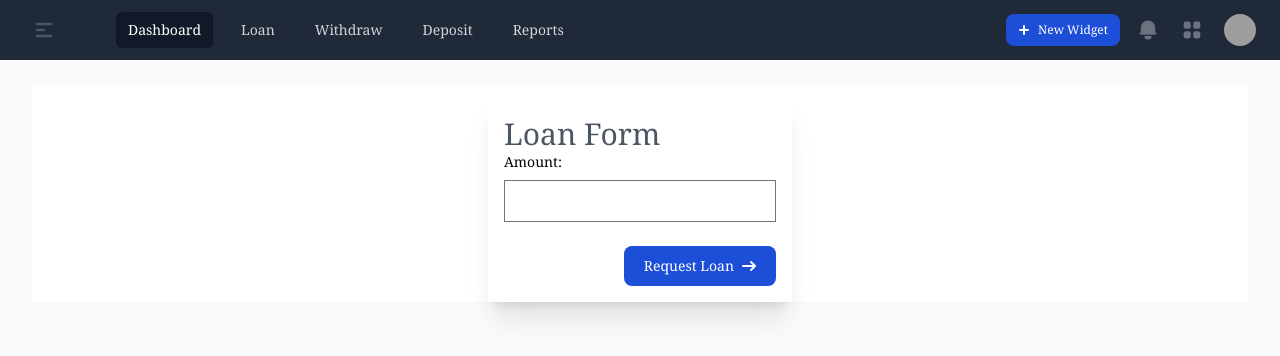
After one commit to Md-Borhan-Uddin/BMS.github.io, a Django app: page /accounts/loan/ in a window 1280 px wide. The commit adds this page. Shown: the top 356 px of the page. Run offline with Django 4.2, Linux system fonts and the light colour scheme; the visitor is signed in with stand-in values (Sample User, id 1); style sheets or scripts are compiled from the project's sources; some libraries are stand-ins or nearby versions; grey boxes are pictures that could not be loaded.

Commit message:
create trasactionform,transactionmixin,templates

```diff
--- a/accounts/forms.py
+++ b/accounts/forms.py
@@ -1,6 +1,9 @@
-from typing import Any, Dict
+from typing import Any, Dict, Mapping, Optional, Type, Union
 from django.contrib.auth.forms import UserCreationForm
 from django import forms
+from django.core.files.base import File
+from django.db.models.base import Model
+from django.forms.utils import ErrorList
 
 from accounts.models import Transaction
 
@@ -21,9 +24,36 @@ class TransactinForm(forms.ModelForm):
         model = Transaction
         fields = ('amount',)
 
-
+    def __init__(self, *args, **kwargs):
+        self.account = kwargs.pop('account')
+        return super().__init__(*args, **kwargs)
 
 class LoanForm(TransactinForm):
 
-    def clean(self):
+    def clean(self,*args, **kwargs):
+        print(self.account)
+        amount = self.cleaned_data.get('amount')
+        if amount<300:
+            raise forms.ValidationError('you do not get loan less then 300 ')
         return super().clean()
+
+
+
+class WithdrawForm(TransactinForm):
+
+    def clean(self,*args, **kwargs):
+        print(kwargs)
+        amount = self.cleaned_data.get('amount')
+        if amount<300:
+            raise forms.ValidationError('you do not get loan less then 300 ')
+        return super().clean()
+
+
+class DepositForm(TransactinForm):
+
+    def clean(self,*args, **kwargs):
+        print(kwargs)
+        amount = self.cleaned_data.get('amount')
+        if amount<300:
+            raise forms.ValidationError('you do not get loan less then 300 ')
+        return super().clean()
--- a/accounts/models.py
+++ b/accounts/models.py
@@ -22,7 +22,7 @@ class Account(models.Model):
 
 
 class Transaction(models.Model):
-    user = models.ForeignKey("auth.User", on_delete=models.CASCADE, related_name='transactions')
+    user = models.ForeignKey(Account, on_delete=models.CASCADE, related_name='transactions')
     amount = models.DecimalField(_("Amount"),max_digits=12,decimal_places=2)
     transaction_type = models.CharField(_('Type'),choices=TransactionType.choices, max_length=10)
     create = models.DateTimeField(auto_now_add=True)
--- a/accounts/urls.py
+++ b/accounts/urls.py
@@ -1,9 +1,11 @@
 from django.urls import path
-from accounts.views import TransactionCreateView, UserCreateView
+from accounts.views import UserCreateView,LoanCreateView,WithdrawCreateView,DepositCreateView
 
 app_name = 'accounts'
 
 urlpatterns = [
     path("register/", UserCreateView.as_view(), name="register"),
-    path("transaction/", TransactionCreateView.as_view(), name="transaction"),
+    path("loan/", LoanCreateView.as_view(), name="loan"),
+    path("withdraw/", WithdrawCreateView.as_view(), name="withdraw"),
+    path("deposit/", DepositCreateView.as_view(), name="deposit"),
 ]
--- a/accounts/views.py
+++ b/accounts/views.py
@@ -1,11 +1,16 @@
+from typing import Any, Dict
 from django.forms.models import BaseModelForm
 from django.http import HttpResponse
 from django.shortcuts import render
 from django.urls import reverse_lazy
 from django.views.generic import CreateView
 from django.contrib.auth.models import User
+from django.contrib.auth.mixins import LoginRequiredMixin
 
-from accounts.forms import RegistrationForm, TransactinForm
+
+
+from accounts.constant import TransactionType
+from accounts.forms import DepositForm, LoanForm, RegistrationForm, TransactinForm, WithdrawForm
 from accounts.models import Transaction
 
 
@@ -19,10 +24,52 @@ class UserCreateView(CreateView):
     success_url = reverse_lazy('home')
 
 
-class TransactionCreateView(CreateView):
+class TransactionMixin(LoginRequiredMixin,CreateView):
     model = Transaction
-    template_name = "accounts/transaction.html"
-    form_class = TransactinForm
+    title = None
+
+    def get_form_kwargs(self) -> Dict[str, Any]:
+        kwargs = super().get_form_kwargs()
+        kwargs.update({'account':self.model.user})
+        return kwargs
+
+
+
+class LoanCreateView(TransactionMixin):
+    model = Transaction
+    template_name = "accounts/loan.html"
+    form_class = LoanForm
+
+
 
     def form_valid(self, form: BaseModelForm) -> HttpResponse:
+        form = form.save(commit=False)
+        form.transaction_type = TransactionType.LOAN
         return super().form_valid(form)
+
+
+
+class WithdrawCreateView(TransactionMixin):
+    model = Transaction
+    template_name = "accounts/withdraw.html"
+    form_class = WithdrawForm
+
+
+
+    def form_valid(self, form: BaseModelForm) -> HttpResponse:
+        form = form.save(commit=False)
+        form.transaction_type = TransactionType.LOAN
+        return super().form_valid(form)
+
+
+class DepositCreateView(TransactionMixin):
+    model = Transaction
+    template_name = "accounts/deposit.html"
+    form_class = DepositForm
+
+
+
+    def form_valid(self, form: BaseModelForm) -> HttpResponse:
+        form = form.save(commit=False)
+        form.transaction_type = TransactionType.LOAN
+        return super().form_valid(form)
--- /dev/null
+++ b/templates/accounts/loan.html
@@ -0,0 +1,31 @@
+{% extends 'base.html' %}
+
+{% block content %}
+
+<div class="flex my-auto justify-center h-2/3 bg-white dark:bg-gray-800">
+    <form class="p-4 shadow-xl mt-4" method='POST'>
+        {% csrf_token %}
+        <h3 class="text-3xl text-gray-600 dark:text-gray-100">Loan Form</h3>
+        {% for field in form %}
+        <div class="mb-6">
+            <label for="email" class="block mb-2 text-sm font-medium text-black dark:text-white">{{field.label_tag}}</label>
+            {{field}}
+            <div class="text-red-500">
+                {{field.errors}}
+            </div>
+        </div>
+
+        {% endfor %}
+        <div class="flex justify-end">
+            <button type="submit" class="text-white  bg-blue-700 hover:bg-blue-800 focus:ring-4 focus:outline-none focus:ring-blue-300 font-medium rounded-lg text-sm px-5 py-2.5 text-center inline-flex items-center dark:bg-blue-600 dark:hover:bg-blue-700 dark:focus:ring-blue-800">
+                Request Loan
+                <svg class="w-3.5 h-3.5 ml-2" aria-hidden="true" xmlns="http://www.w3.org/2000/svg" fill="none" viewBox="0 0 14 10">
+                <path stroke="currentColor" stroke-linecap="round" stroke-linejoin="round" stroke-width="2" d="M1 5h12m0 0L9 1m4 4L9 9"/>
+              </svg>
+            </button>
+        </div>
+    </form>
+
+</div>
+
+{% endblock content %}
--- a/templates/base.html
+++ b/templates/base.html
@@ -27,8 +27,6 @@
 
 
 		<script src="https://cdnjs.cloudflare.com/ajax/libs/flowbite/1.8.1/flowbite.min.js"></script>
-		<script src="{% static 'js/main.js' %}" defer
-		data-url="{% url 'accounts:transaction' %}"
-		></script>
+
 	</body>
 </html>
--- a/templates/common/navbar.html
+++ b/templates/common/navbar.html
@@ -13,11 +13,11 @@
               <div class="hidden md:block">
                 <div class="ml-10 flex items-baseline space-x-4">
                   <!-- Current: "bg-gray-900 text-white", Default: "text-gray-300 hover:bg-gray-700 hover:text-white" -->
-                  <a href="#" class="bg-gray-900 text-white rounded-md px-3 py-2 text-sm font-medium" aria-current="page">Dashboard</a>
-                  <button id="loan" type='button' data-modal-target="modalform" data-modal-toggle="modalform" class="text-gray-300 hover:bg-gray-700 hover:text-white rounded-md px-3 py-2 text-sm font-medium">Loan</button>
-                <button id="Withdraw" type='button' data-modal-target="modalform" data-modal-toggle="modalform" class="text-gray-300 hover:bg-gray-700 hover:text-white rounded-md px-3 py-2 text-sm font-medium">Withdraw</button>
-                <button id="deposit" type='button' data-modal-target="modalform" data-modal-toggle="modalform" class="text-gray-300 hover:bg-gray-700 hover:text-white rounded-md px-3 py-2 text-sm font-medium">Deposit</button>
-                <a href='#'  class="text-gray-300 hover:bg-gray-700 hover:text-white rounded-md px-3 py-2 text-sm font-medium">Reports</button>
+                  <a href="/" class="bg-gray-900 text-white rounded-md px-3 py-2 text-sm font-medium" aria-current="page">Dashboard</a>
+                  <a href="{% url 'accounts:loan' %}"  class="text-gray-300 hover:bg-gray-700 hover:text-white rounded-md px-3 py-2 text-sm font-medium">Loan</a>
+                <a href="{% url 'accounts:withdraw' %}" class="text-gray-300 hover:bg-gray-700 hover:text-white rounded-md px-3 py-2 text-sm font-medium">Withdraw</a>
+                <a href="{% url 'accounts:deposit' %}" class="text-gray-300 hover:bg-gray-700 hover:text-white rounded-md px-3 py-2 text-sm font-medium">Deposit</a>
+                <a href='#'  class="text-gray-300 hover:bg-gray-700 hover:text-white rounded-md px-3 py-2 text-sm font-medium">Reports</a>
                 </div>
               </div>
             </div>
@@ -186,29 +186,3 @@
       </div>
   </nav>
 </header>
-
-  <!-- Main modal -->
-  <div id="modalform" tabindex="-1" aria-hidden="true" class="fixed top-0 left-0 right-0 z-50 hidden w-full p-4 overflow-x-hidden overflow-y-auto md:inset-0 h-[calc(100%-1rem)] max-h-full">
-      <div class="relative w-full max-w-md max-h-full">
-          <!-- Modal content -->
-          <div class="relative bg-white rounded-lg shadow dark:bg-gray-700">
-              <button type="button" class="absolute top-3 right-2.5 text-gray-400 bg-transparent hover:bg-gray-200 hover:text-gray-900 rounded-lg text-sm w-8 h-8 ml-auto inline-flex justify-center items-center dark:hover:bg-gray-600 dark:hover:text-white" data-modal-hide="modalform">
-                  <svg class="w-3 h-3" aria-hidden="true" xmlns="http://www.w3.org/2000/svg" fill="none" viewBox="0 0 14 14">
-                      <path stroke="currentColor" stroke-linecap="round" stroke-linejoin="round" stroke-width="2" d="m1 1 6 6m0 0 6 6M7 7l6-6M7 7l-6 6"/>
-                  </svg>
-                  <span class="sr-only">Close modal</span>
-              </button>
-              <div class="px-6 py-6 lg:px-8">
-                  <h3 class="mb-4 text-xl font-medium text-gray-900 dark:text-white">Sign in to our platform</h3>
-                  <form class="space-y-6" action="" id="form">
-                      <div>
-                          <label for="amount" class="block mb-2 text-sm font-medium text-gray-900 dark:text-white">Amount</label>
-                          <input type="number" name="amount" id="amount" class="bg-gray-50 border border-gray-300 text-gray-900 text-sm rounded-lg focus:ring-blue-500 focus:border-blue-500 block w-full p-2.5 dark:bg-gray-600 dark:border-gray-500 dark:placeholder-gray-400 dark:text-white" placeholder="Amount" required>
-                      </div>
-                      <button type="submit" id="submitBtn" class="w-full text-white bg-blue-700 hover:bg-blue-800 focus:ring-4 focus:outline-none focus:ring-blue-300 font-medium rounded-lg text-sm px-5 py-2.5 text-center dark:bg-blue-600 dark:hover:bg-blue-700 dark:focus:ring-blue-800">Loan</button>
-
-                  </form>
-              </div>
-          </div>
-      </div>
-  </div>
```
Also changed, not shown: templates/accounts/deposit.html (added, +31 -0 lines), templates/accounts/withdraw.html (added, +31 -0 lines).
